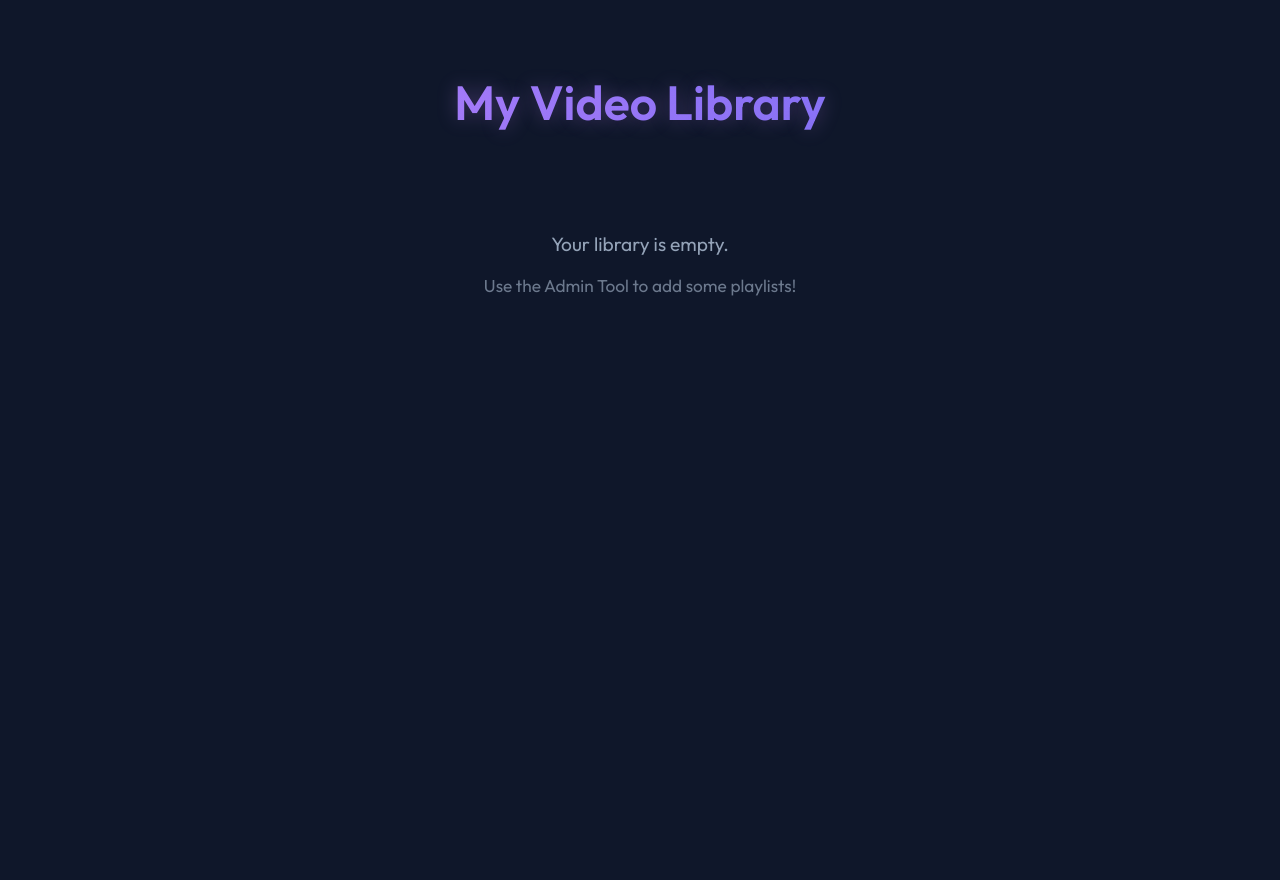
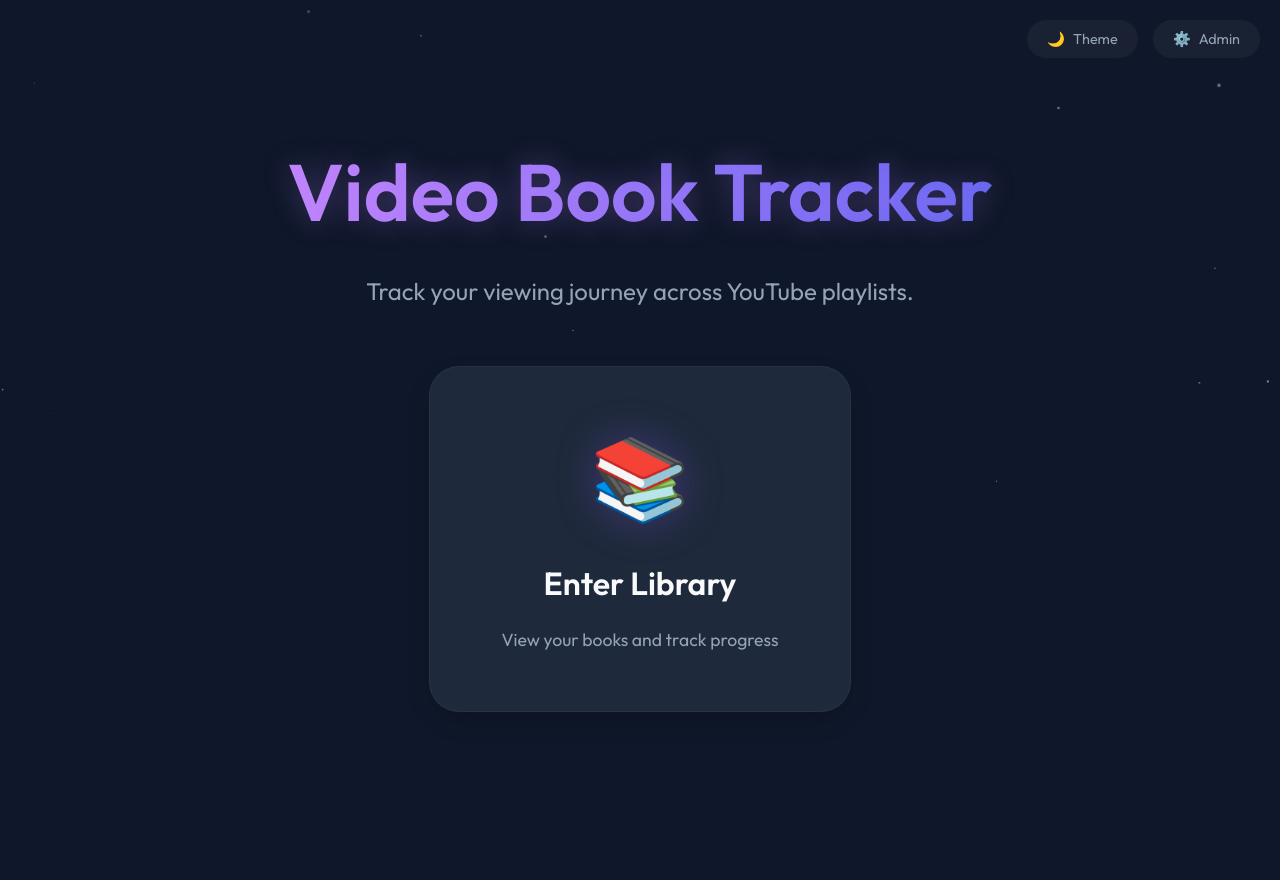
Before and after one commit to rajraomv/video-tracker, a Flask app: page / in a window 1280 px wide. After the commit the page ends 712 px from the top, so only its background shows below. Run offline with Flask 3, Linux system fonts and the light colour scheme; data that the repository does not hold is empty.

Commit message:
Implement Admin UI, MongoDB integration, and UI polish

```diff
--- a/app.py
+++ b/app.py
@@ -6,6 +6,10 @@ from manage import add_book_logic, refresh_book_logic, delete_book_logic
 app = Flask(__name__)
 
 @app.route('/')
+def landing_view():
+    return render_template('landing.html')
+
+@app.route('/library')
 def library_view():
     library = load_library()
     return render_template('library.html', books=library['books'])
@@ -64,38 +68,27 @@ def update_progress():
 def api_add_book():
     data = request.json
     url = data.get('url')
-    # Use a default title or fetch it if not provided (simplified for now)
-    # In a real scenario, we might want to fetch the title from YouTube first or ask the user.
-    # For this quick implementation, we'll try to fetch the title from the playlist info if not provided,
-    # but add_book_logic expects a title. Let's assume the user might want to edit it later or we just use "New Book".
-    # Actually, let's just use the playlist title if we can, or ask the user in the UI.
-    # The UI doesn't have a title input yet, let's default to "New Playlist" or update UI.
-    # Wait, the UI *does* need a title input. I'll update the UI in a sec.
-    # For now, let's pass a placeholder.
-    title = "New Playlist"
+    if not url:
+        return jsonify({"status": "error", "message": "URL is required"}), 400
 
-    # BETTER APPROACH: Let's fetch the title inside logic if not provided?
-    # Or just update add_book_logic to be smarter.
-    # For now, let's just pass the URL and let logic handle it?
-    # logic takes (url, title).
-
-    # Let's update the UI to ask for title, or just use a default.
-    result = add_book_logic(url, title)
+    # Pass None for title to let logic fetch it
+    result = add_book_logic(url, None)
     return jsonify(result)
 
-@app.route('/api/admin/refresh_book', methods=['POST'])
-def api_refresh_book():
-    data = request.json
-    book_id = data.get('book_id')
-    result = refresh_book_logic(book_id)
+@app.route('/api/admin/delete_book/<book_id>', methods=['DELETE'])
+def api_delete_book(book_id):
+    result = delete_book_logic(book_id)
     return jsonify(result)
 
-@app.route('/api/admin/delete_book', methods=['POST'])
-def api_delete_book():
-    data = request.json
-    book_id = data.get('book_id')
-    result = delete_book_logic(book_id)
-    return jsonify(result)
+@app.route('/api/admin/refresh_all', methods=['POST'])
+def api_refresh_all():
+    library = load_library()
+    results = []
+    for book in library['books']:
+        res = refresh_book_logic(book['id'])
+        results.append(f"{book['title']}: {res['message']}")
+
+    return jsonify({"status": "success", "message": "Refreshed all books."})
 
 if __name__ == '__main__':
     port = int(os.environ.get('PORT', 5001))
--- a/manage.py
+++ b/manage.py
@@ -2,12 +2,15 @@ import uuid
 from storage import load_library, save_library, delete_book
 from fetcher import fetch_playlist_info, fetch_video_description, parse_sections
 
-def add_book_logic(url, title):
+def add_book_logic(url, title=None):
     print("Fetching playlist info... this may take a moment.")
     info = fetch_playlist_info(url)
 
     if not info:
         return {"status": "error", "message": "Failed to fetch playlist."}
+
+    if not title:
+        title = info.get('title', 'Untitled Playlist')
 
     library = load_library()
     # Check for duplicates
--- /dev/null
+++ b/templates/landing.html
@@ -0,0 +1,289 @@
+<!DOCTYPE html>
+<html lang="en">
+
+<head>
+    <meta charset="UTF-8">
+    <meta name="viewport" content="width=device-width, initial-scale=1.0">
+    <title>Video Book Tracker</title>
+    <link href="https://fonts.googleapis.com/css2?family=Outfit:wght@300;400;600&display=swap" rel="stylesheet">
+    <style>
+        :root {
+            --bg-color: #0f172a;
+            --card-bg: #1e293b;
+            --text-primary: #f8fafc;
+            --text-secondary: #94a3b8;
+            --accent: #8b5cf6;
+            --accent-glow: rgba(139, 92, 246, 0.5);
+            --star-color: rgba(255, 255, 255, 0.8);
+        }
+
+        [data-theme="light"] {
+            --bg-color: #f8fafc;
+            --card-bg: #ffffff;
+            --text-primary: #0f172a;
+            --text-secondary: #64748b;
+            --accent: #6366f1;
+            --accent-glow: rgba(99, 102, 241, 0.3);
+            --star-color: rgba(99, 102, 241, 0.4);
+        }
+
+        body {
+            font-family: 'Outfit', sans-serif;
+            background: var(--bg-color);
+            color: var(--text-primary);
+            margin: 0;
+            padding: 0;
+            min-height: 100vh;
+            display: flex;
+            align-items: center;
+            justify-content: center;
+            overflow: hidden;
+            position: relative;
+            transition: background-color 0.3s ease, color 0.3s ease;
+        }
+
+        .stars {
+            position: absolute;
+            top: 0;
+            left: 0;
+            width: 100%;
+            height: 100%;
+            pointer-events: none;
+            z-index: 0;
+        }
+
+        .star {
+            position: absolute;
+            background: var(--star-color);
+            border-radius: 50%;
+            opacity: 0;
+            animation: float 10s infinite ease-in-out;
+        }
+
+        @keyframes float {
+            0% {
+                transform: translateY(100vh) scale(0);
+                opacity: 0;
+            }
+
+            50% {
+                opacity: 0.8;
+            }
+
+            100% {
+                transform: translateY(-10vh) scale(1);
+                opacity: 0;
+            }
+        }
+
+        .top-controls {
+            position: absolute;
+            top: 20px;
+            right: 20px;
+            display: flex;
+            gap: 15px;
+            z-index: 10;
+        }
+
+        .control-btn {
+            color: var(--text-secondary);
+            text-decoration: none;
+            font-size: 0.9em;
+            padding: 10px 20px;
+            border-radius: 20px;
+            background: rgba(125, 125, 125, 0.1);
+            transition: all 0.3s ease;
+            display: flex;
+            align-items: center;
+            gap: 8px;
+            border: none;
+            cursor: pointer;
+            font-family: inherit;
+        }
+
+        .control-btn:hover {
+            background: rgba(125, 125, 125, 0.2);
+            color: var(--text-primary);
+            transform: translateY(-2px);
+        }
+
+        .container {
+            text-align: center;
+            max-width: 800px;
+            padding: 40px;
+            display: flex;
+            flex-direction: column;
+            align-items: center;
+            z-index: 1;
+        }
+
+        h1 {
+            font-weight: 600;
+            font-size: 5em;
+            margin-bottom: 10px;
+            background: linear-gradient(to right, #c084fc, #6366f1);
+            -webkit-background-clip: text;
+            background-clip: text;
+            -webkit-text-fill-color: transparent;
+            text-shadow: 0 0 30px rgba(192, 132, 252, 0.3);
+            animation: fadeInDown 0.8s ease-out;
+        }
+
+        p.subtitle {
+            font-size: 1.5em;
+            color: var(--text-secondary);
+            margin-bottom: 60px;
+            animation: fadeIn 1s ease-out 0.3s backwards;
+        }
+
+        .main-option {
+            background: var(--card-bg);
+            padding: 60px;
+            border-radius: 30px;
+            width: 300px;
+            text-decoration: none;
+            color: var(--text-primary);
+            border: 1px solid rgba(125, 125, 125, 0.1);
+            transition: all 0.4s cubic-bezier(0.175, 0.885, 0.32, 1.275);
+            display: flex;
+            flex-direction: column;
+            align-items: center;
+            gap: 25px;
+            animation: fadeInUp 0.6s ease-out 0.5s backwards;
+            position: relative;
+            overflow: hidden;
+            box-shadow: 0 10px 30px -10px rgba(0, 0, 0, 0.3);
+        }
+
+        .main-option:hover {
+            transform: translateY(-15px) scale(1.05);
+            box-shadow: 0 30px 60px rgba(0, 0, 0, 0.2), 0 0 30px var(--accent-glow);
+            border-color: var(--accent);
+            background: var(--card-bg);
+        }
+
+        .icon {
+            font-size: 5em;
+            margin-bottom: 10px;
+            filter: drop-shadow(0 0 20px rgba(139, 92, 246, 0.3));
+        }
+
+        .label {
+            font-size: 2em;
+            font-weight: 600;
+        }
+
+        .description {
+            font-size: 1.1em;
+            color: var(--text-secondary);
+        }
+
+        @keyframes fadeInDown {
+            from {
+                opacity: 0;
+                transform: translateY(-30px);
+            }
+
+            to {
+                opacity: 1;
+                transform: translateY(0);
+            }
+        }
+
+        @keyframes fadeInUp {
+            from {
+                opacity: 0;
+                transform: translateY(30px);
+            }
+
+            to {
+                opacity: 1;
+                transform: translateY(0);
+            }
+        }
+
+        @keyframes fadeIn {
+            from {
+                opacity: 0;
+            }
+
+            to {
+                opacity: 1;
+            }
+        }
+    </style>
+</head>
+
+<body>
+    <div class="stars" id="stars"></div>
+
+    <div class="top-controls">
+        <button class="control-btn" onclick="toggleTheme()" id="theme-btn">
+            <span>🌙</span> Theme
+        </button>
+        <a href="/admin" class="control-btn">
+            <span>⚙️</span> Admin
+        </a>
+    </div>
+
+    <div class="container">
+        <h1>Video Book Tracker</h1>
+        <p class="subtitle">Track your viewing journey across YouTube playlists.</p>
+
+        <a href="/library" class="main-option">
+            <div class="icon">📚</div>
+            <div class="label">Enter Library</div>
+            <div class="description">View your books and track progress</div>
+        </a>
+    </div>
+
+    <script>
+        // Theme Toggle
+        const themeBtn = document.getElementById('theme-btn');
+        const html = document.documentElement;
+
+        // Check saved theme
+        const savedTheme = localStorage.getItem('theme') || 'dark';
+        html.setAttribute('data-theme', savedTheme);
+        updateThemeIcon(savedTheme);
+
+        function toggleTheme() {
+            const currentTheme = html.getAttribute('data-theme');
+            const newTheme = currentTheme === 'dark' ? 'light' : 'dark';
+
+            html.setAttribute('data-theme', newTheme);
+            localStorage.setItem('theme', newTheme);
+            updateThemeIcon(newTheme);
+        }
+
+        function updateThemeIcon(theme) {
+            const span = themeBtn.querySelector('span');
+            span.textContent = theme === 'dark' ? '🌙' : '☀️';
+        }
+
+        // Floating Stars
+        const starsContainer = document.getElementById('stars');
+        const starCount = 30;
+
+        for (let i = 0; i < starCount; i++) {
+            const star = document.createElement('div');
+            star.className = 'star';
+
+            // Random positioning and sizing
+            const x = Math.random() * 100;
+            const size = Math.random() * 3 + 1;
+            const duration = Math.random() * 10 + 10; // 10-20s
+            const delay = Math.random() * 10;
+
+            star.style.left = `${x}%`;
+            star.style.width = `${size}px`;
+            star.style.height = `${size}px`;
+            star.style.animationDuration = `${duration}s`;
+            star.style.animationDelay = `-${delay}s`; // Start immediately at random positions
+
+            starsContainer.appendChild(star);
+        }
+    </script>
+</body>
+
+</html>
--- a/templates/library.html
+++ b/templates/library.html
@@ -28,17 +28,6 @@
         .container {
             max-width: 1200px;
             margin: 0 auto;
-        }
-
-        h1 {
-            text-align: center;
-            font-weight: 600;
-            font-size: 3em;
-            margin-bottom: 50px;
-            background: linear-gradient(to right, #c084fc, #6366f1);
-            -webkit-background-clip: text;
-            -webkit-text-fill-color: transparent;
-            text-shadow: 0 0 20px rgba(192, 132, 252, 0.3);
         }
 
         @keyframes fadeInUp {
@@ -165,13 +154,15 @@
             text-align: center;
             color: var(--text-secondary);
             font-size: 1.2em;
-            margin-top: 50px;
         }
     </style>
 </head>
 
 <body>
     <div class="container">
+        <a href="/"
+            style="color: var(--text-secondary); text-decoration: none; display: inline-block; margin-bottom: 20px;">&larr;
+            Home</a>
         <h1>My Video Library</h1>
         <div class="grid">
             {% for book in books %}
```
Also changed, not shown: templates/admin.html (+107 -106 lines), 1 other file.
